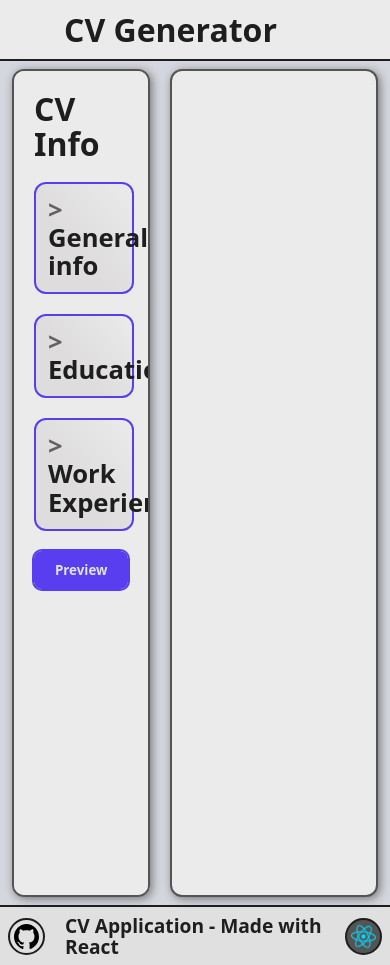
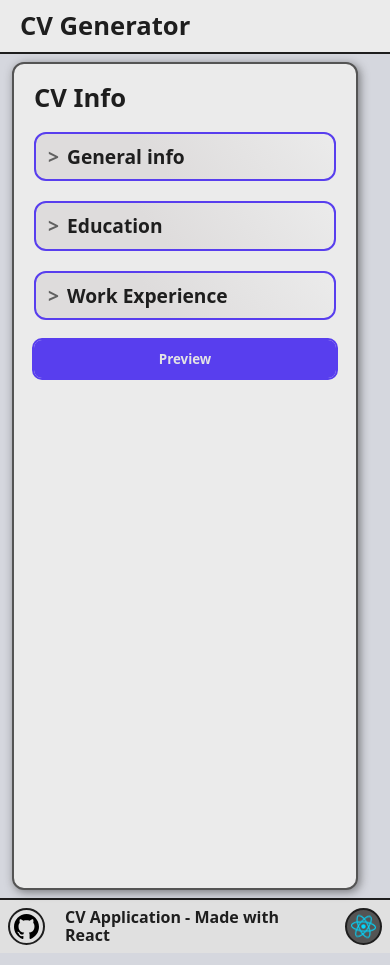
Before and after one commit to gaberashko/cv-application, a React (Vite) app: page / in a window 390 px wide. Built offline with nearby package versions, Linux system fonts and the light colour scheme.

Commit message:
Mobile-responsive UI Updates

```diff
--- a/src/App.tsx
+++ b/src/App.tsx
@@ -32,7 +32,7 @@ function App() {
             e.preventDefault();
             setPreviewCV(!previewCV)}}/>
       </Card>
-      <Card styles={previewCV ? {width: "clamp(200px, 50vw, 800px)"} : {}}>
+      <Card styles={previewCV ? {width: "clamp(200px, 90vw, 800px)"} : {}}>
         <CV data={data} contentRef={contentRef}/>
       </Card>
     </Main>
--- a/src/components/InputField.scss
+++ b/src/components/InputField.scss
@@ -28,6 +28,7 @@ input, textarea {
 .inputField {
     margin:$s-pd 0;
     display: flex;
+    @include responsive(flex-direction, (xs: column, md: row));
     align-items:center;
     justify-content:space-between;
 }
--- a/src/layout/Header.scss
+++ b/src/layout/Header.scss
@@ -7,7 +7,8 @@ header {
     top:0;
     display: flex;
     justify-content: space-between;
-    padding: $s-pd $xxl-pd;
+    align-items: center;
+    @include responsive(padding, (xs: $s-pd $m-pd, md: $s-pd $xxl-pd));
     gap:$m-pd;
     z-index:1;
     border-bottom: $brdprim;
--- a/src/layout/Main.scss
+++ b/src/layout/Main.scss
@@ -3,11 +3,16 @@
 main {
     transition: grid-template-columns 1s $trans-tf;
     display: grid;
-    grid-template-columns:2fr 3fr;
+    @include responsive(grid-template-columns, (xs: 1fr 0fr, md:2fr 3fr));
     grid-column-gap: $m-pd;
     padding: $xs-pd $s-pd;
     margin: 0;
     min-height:100vh;
+
+    .card:not(.hidden):has(.CV) {
+        @include responsive(padding, (xs: 0, md: 20px));
+        @include responsive(border, (xs: none, md:$card-bord))
+    }
 }
 
 .centered {
--- a/src/styles/base/_typography.scss
+++ b/src/styles/base/_typography.scss
@@ -1,19 +1,19 @@
-@use "../abstracts/variables" as *;
+@use "../abstracts/index" as *;
 
 * {
     color: $fnt-dark;
 }
 
 h1 {
-    font-size: $xl-fnt;
+    @include responsive(font-size, (xs: $l-fnt, md: $xl-fnt));
 }
 
 h2 {
-    font-size: $l-fnt;
+    @include responsive(font-size, (xs:$m-fnt, md:$l-fnt));
 }
 
 h3 {
-    font-size: $m-fnt;
+    @include responsive(font-size, (xs:$s-fnt, md:$m-fnt));
 }
 
 h4, h5 {
@@ -21,7 +21,7 @@ h4, h5 {
 }
 
 p, label {
-    font-size:$s-fnt;
+    @include responsive(font-size, (xs: $s-fnt, md:$s-fnt));
 }
 
 b {
```
Also changed, not shown: public/website1.png (added), 1 other file (tests, documents, lock files or other folders).
